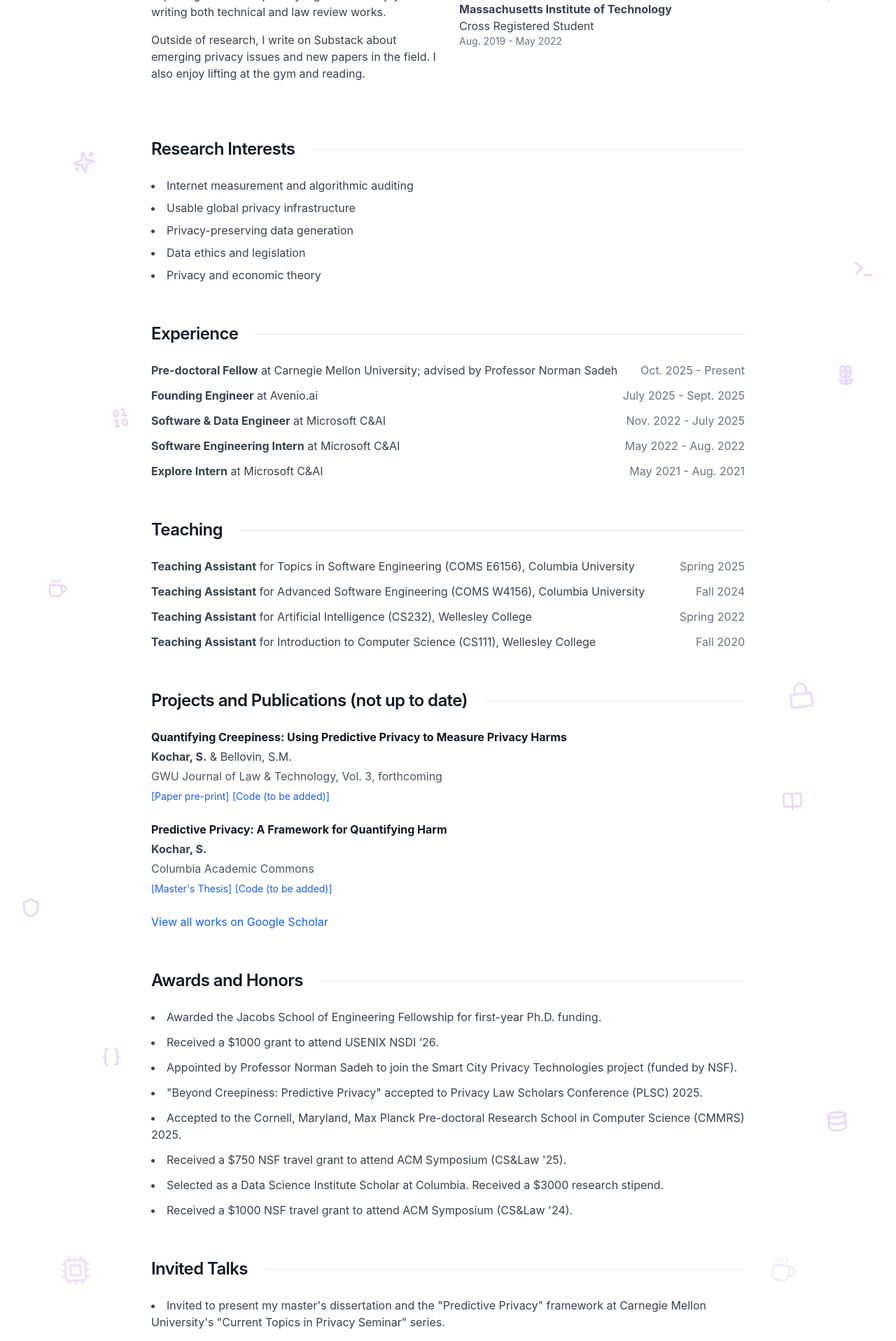
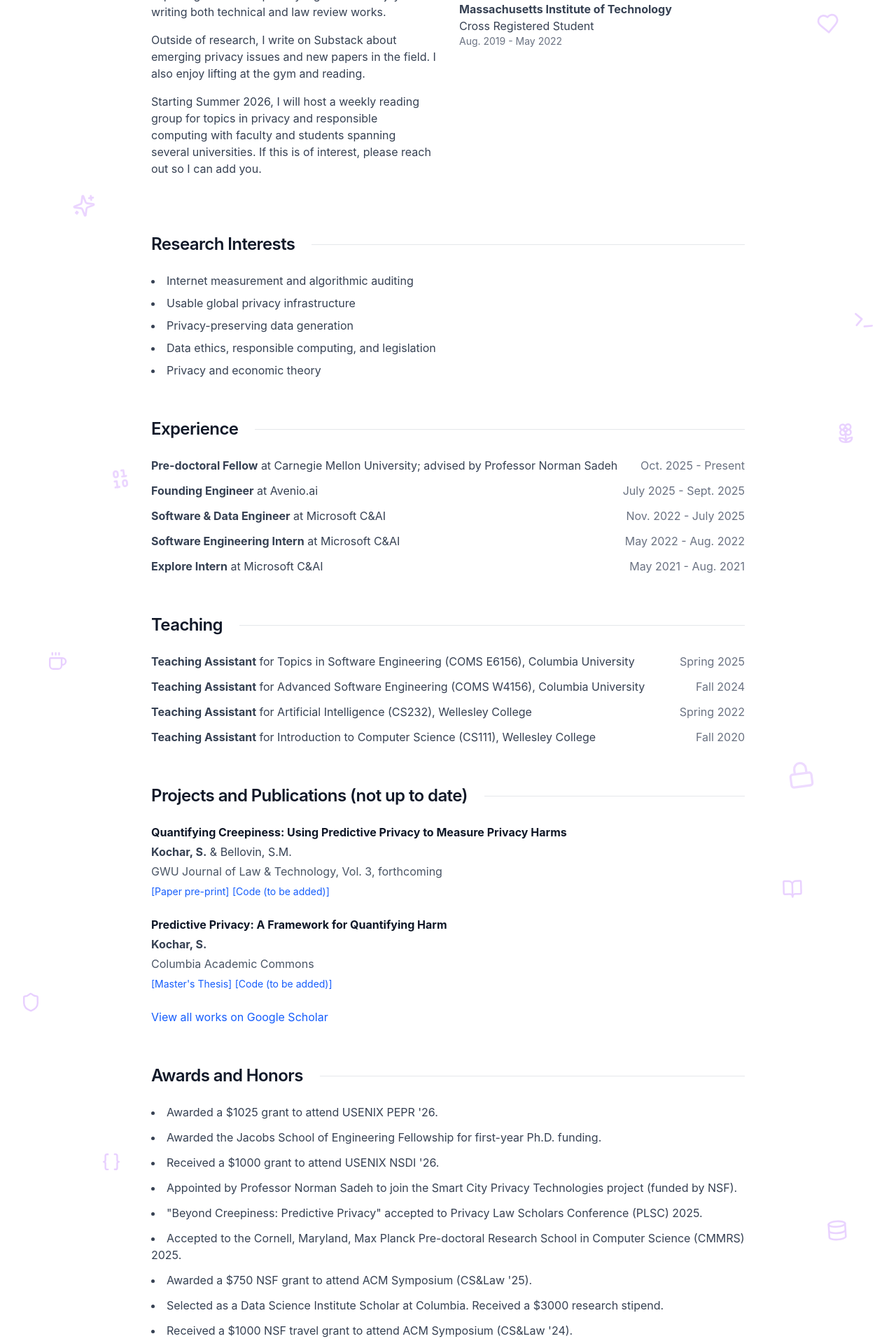
Before and after one commit to skochar1/skochar1.github.io, a React (Vite) app: page / in a window 1280 px wide. Shown: the part 700-2616 px from the top of the page at 70% size. Built offline with nearby package versions, Linux system fonts and the light colour scheme.

Commit message:
new stuff

```diff
--- a/src/app/App.tsx
+++ b/src/app/App.tsx
@@ -123,6 +123,9 @@ export default function App() {
                 privacy issues and new papers in the field. I also enjoy lifting at
                 the gym and reading.
               </p>
+              <p>
+                Starting Summer 2026, I will host a weekly reading group for topics in privacy and responsible computing with faculty and students spanning several universities. If this is of interest, please reach out so I can add you.
+              </p>
             </div>
           </section>
 
@@ -165,7 +168,7 @@ export default function App() {
             <li>Internet measurement and algorithmic auditing</li>
             <li>Usable global privacy infrastructure</li>
             <li>Privacy-preserving data generation</li>
-            <li>Data ethics and legislation</li>
+            <li>Data ethics, responsible computing, and legislation</li>
             <li>Privacy and economic theory</li>
           </ul>
         </section>
@@ -300,12 +303,13 @@ export default function App() {
             <div className="hidden h-px flex-1 bg-gray-200 ml-6 sm:block" />
           </div>
           <ul className="list-disc list-inside space-y-3 text-gray-700">
+            <li>Awarded a $1025 grant to attend USENIX PEPR '26.</li>
             <li>Awarded the Jacobs School of Engineering Fellowship for first-year Ph.D. funding.</li>
-            <li>Received a $1000 grant to attend USENIX NSDI ‘26.</li>
+            <li>Received a $1000 grant to attend USENIX NSDI '26.</li>
             <li>Appointed by Professor Norman Sadeh to join the Smart City Privacy Technologies project (funded by NSF).</li>
             <li>"Beyond Creepiness: Predictive Privacy" accepted to Privacy Law Scholars Conference (PLSC) 2025.</li>
             <li>Accepted to the Cornell, Maryland, Max Planck Pre-doctoral Research School in Computer Science (CMMRS) 2025.</li>
-            <li>Received a $750 NSF travel grant to attend ACM Symposium (CS&amp;Law '25).</li>
+            <li>Awarded a $750 NSF grant to attend ACM Symposium (CS&amp;Law '25).</li>
             <li>Selected as a Data Science Institute Scholar at Columbia. Received a $3000 research stipend.</li>
             <li>Received a $1000 NSF travel grant to attend ACM Symposium (CS&amp;Law '24).</li>
           </ul>
@@ -335,6 +339,7 @@ export default function App() {
             <div className="hidden h-px flex-1 bg-gray-200 ml-6 sm:block" />
           </div>
           <ul className="list-disc list-inside space-y-3 text-gray-700">
+            <li>W3C Privacy Working Group - Invited Expert</li>
             <li>ACM CAIS '26 - Artifacts Evaluation Committee</li>
             <li>ACM IMC '26 - Shadow Technical Program Committee (STPC)</li>
           </ul>
```
